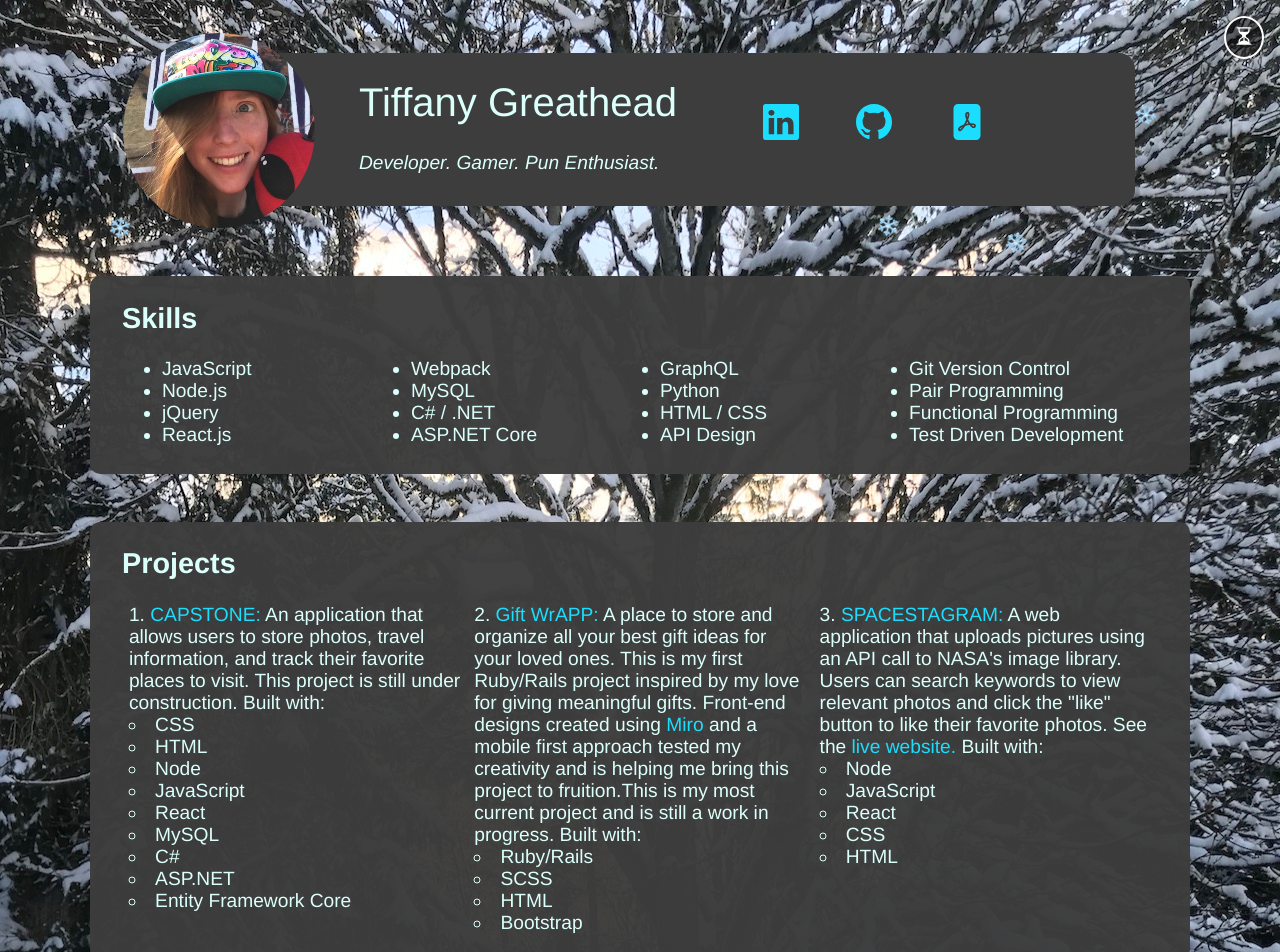
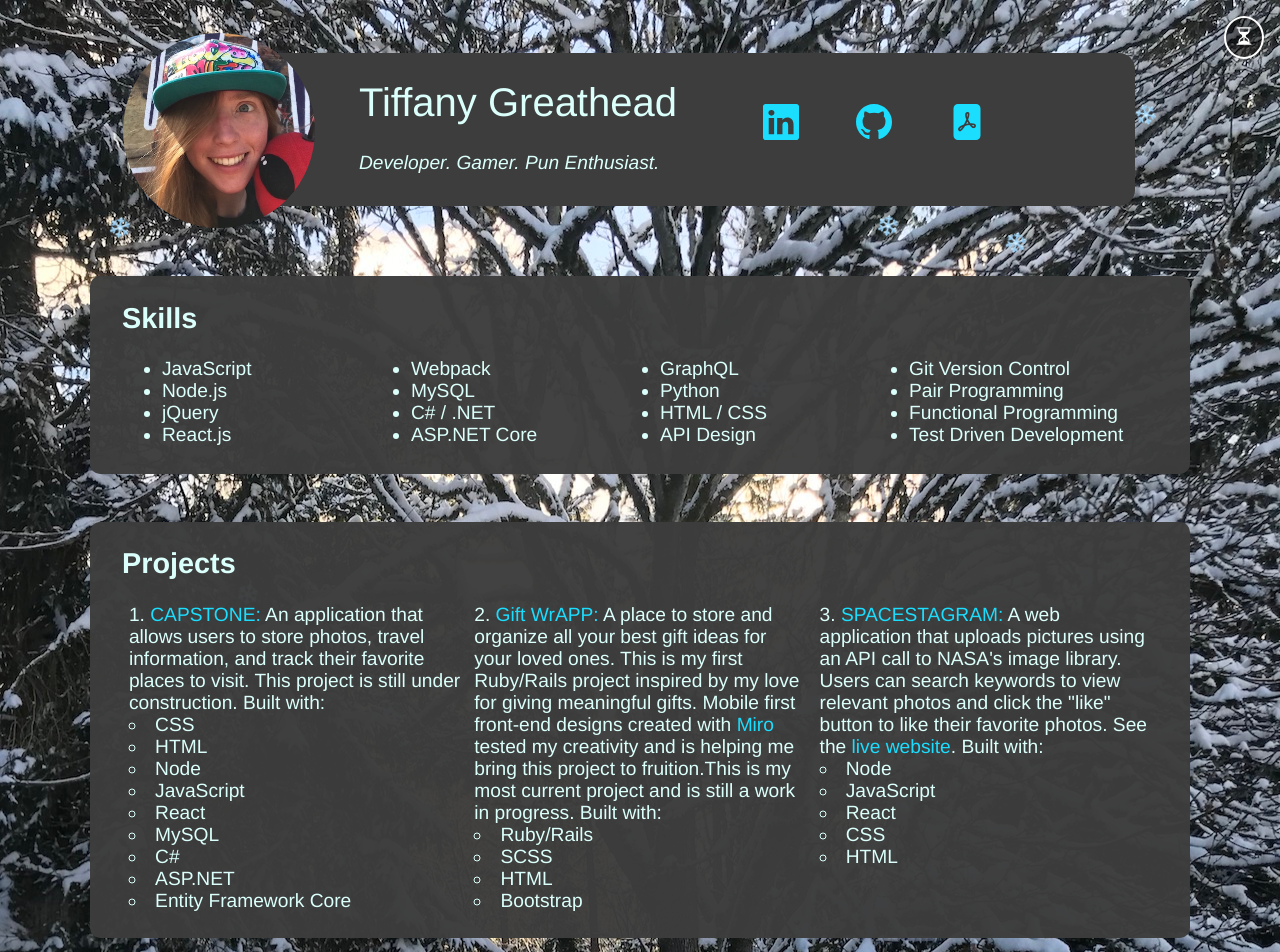
Before and after one commit to TorchAblaze/portfolio, a React (Create React App) app: page / in a window 1280 px wide. Shown: the top 952 px of the page. Built offline with nearby package versions, Linux system fonts and the light colour scheme.

Commit message:
Change wording

```diff
--- a/src/Components/Projects.jsx
+++ b/src/Components/Projects.jsx
@@ -40,14 +40,14 @@ function Projects() {
           </a> {" "}
           A place to store and organize all your best gift ideas for your loved ones.
           This is my first Ruby/Rails project inspired by my love for giving
-          meaningful gifts. Front-end designs created using{" "}
+          meaningful gifts. Mobile first front-end designs created with{" "}
           <a
             href="https://miro.com/app/board/uXjVOimIejU=/?share_link_id=659258480957"
             target="_blank"
             rel="noreferrer"
             >Miro
           </a>
-          {" "}and a mobile first approach tested my creativity and is helping me bring this
+          {" "}tested my creativity and is helping me bring this
           project to fruition.This is my most current project and is still a work in
           progress. Built with:
           <ul className="lists">
@@ -97,9 +97,9 @@ function Projects() {
             href="https://torchablaze.github.io/my-spacestagram/"
             target="_blank"
             rel="noreferrer"
-            >live website.
+            >live website
           </a>
-          {" "}Built with:
+          . Built with:
           <ul className="lists">
             <div>
               <li>Node</li>
```
